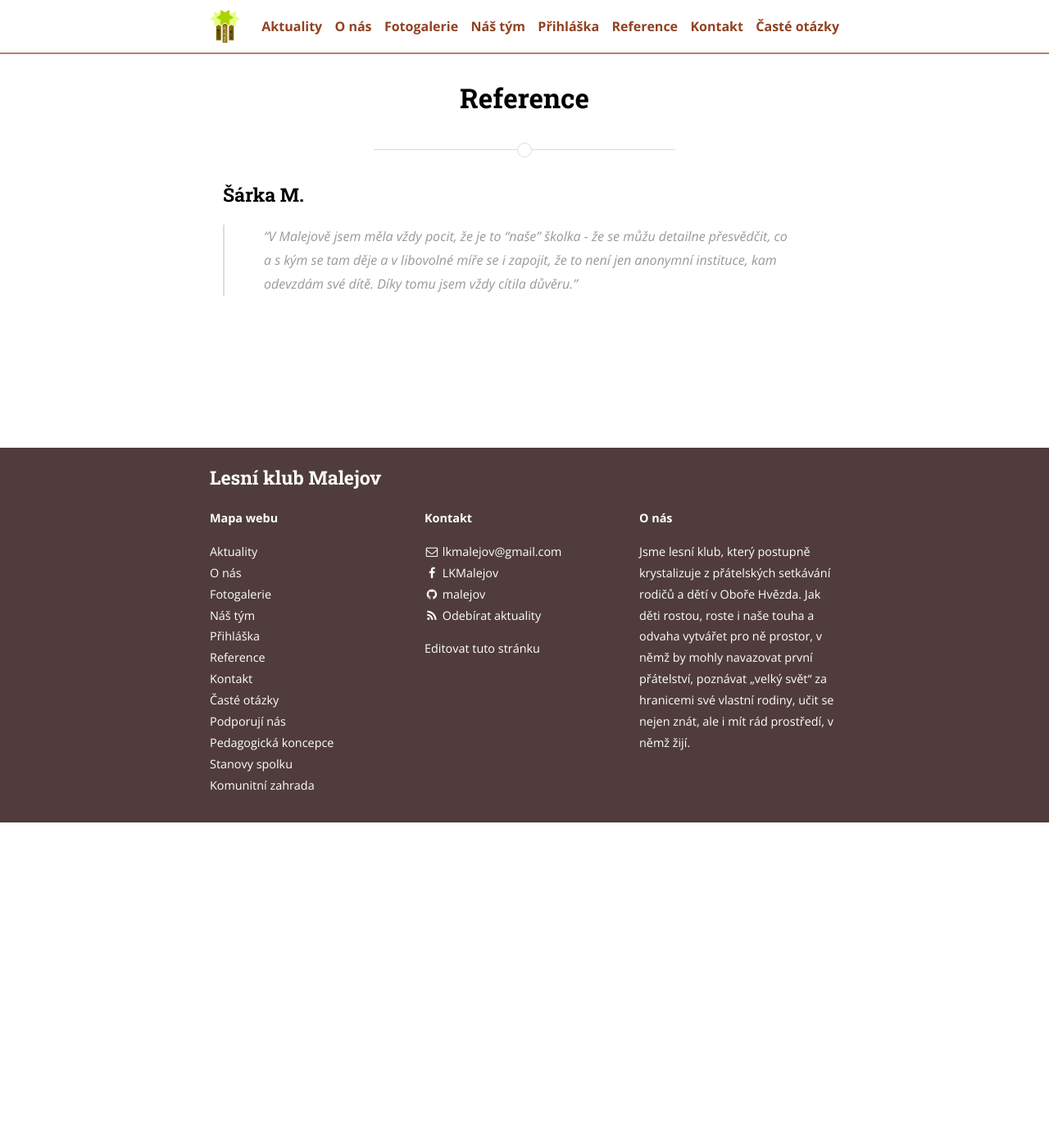
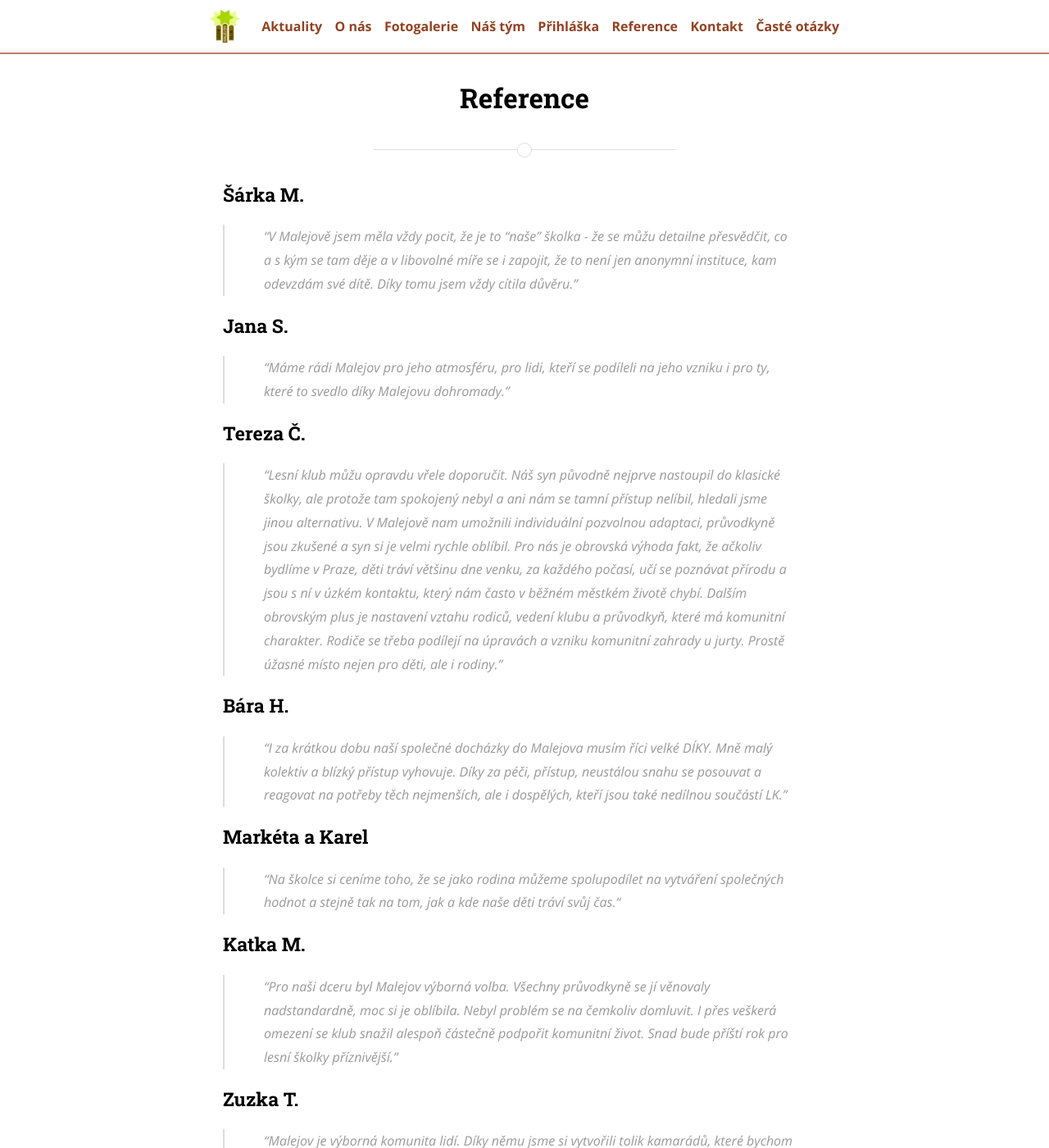
Before and after one commit to bencentra/centrarium, a Jekyll site: the page built from reference.md, in a window 1280 px wide and 1400 px high. Shown: the whole window at 82% size. Built offline with Jekyll 4.4.1, drawn with Linux system fonts in a browser that asks for light colours; nearby versions of some CDN libraries; some of the changed text lies outside the part shown.

Commit message:
Update reference.md

```diff
--- a/reference.md
+++ b/reference.md
@@ -8,3 +8,27 @@ permalink: /reference/
 ### Šárka M.
 
 > “V Malejově jsem měla vždy pocit, že je to "naše" školka - že se můžu detailne přesvědčit, co a s kým se tam děje a v libovolné míře se i zapojit, že to není jen anonymní instituce, kam odevzdám své dítě. Díky tomu jsem vždy cítila důvěru.”
+
+### Jana S.
+
+> “Máme rádi Malejov pro jeho atmosféru, pro lidi, kteří se podíleli na jeho vzniku i pro ty, které to svedlo díky Malejovu dohromady.”
+
+### Tereza Č.
+
+> “Lesní klub můžu opravdu vřele doporučit. Náš syn původně nejprve nastoupil do klasické školky, ale protože tam spokojený nebyl a ani nám se tamní přístup nelíbil, hledali jsme jinou alternativu. V Malejově nam umožnili individuální pozvolnou adaptaci, průvodkyně jsou zkušené a syn si je velmi rychle oblíbil. Pro nás je obrovská výhoda fakt, že ačkoliv bydlíme v Praze, děti tráví většinu dne venku, za každého počasí, učí se poznávat přírodu a jsou s ní v úzkém kontaktu, který nám často v běžném městkém životě chybí. Dalším obrovským plus je nastavení vztahu rodiců, vedení klubu a průvodkyň, které má komunitní charakter. Rodiče se třeba podílejí na úpravách a vzniku komunitní zahrady u jurty. Prostě úžasné místo nejen pro děti, ale i rodiny.”
+
+### Bára H.
+
+> “I za krátkou dobu naší společné docházky do Malejova musím říci velké DÍKY. Mně malý kolektiv a blízký přístup vyhovuje. Díky za péči, přístup, neustálou snahu se posouvat a reagovat na potřeby těch nejmenších, ale i dospělých, kteří jsou také nedílnou součástí LK.”
+
+### Markéta a Karel
+
+> “Na školce si ceníme toho, že se jako rodina můžeme spolupodílet na vytváření společných hodnot a stejně tak na tom, jak a kde naše děti tráví svůj čas.“
+
+### Katka M.
+
+> “Pro naši dceru byl Malejov výborná volba. Všechny průvodkyně se jí věnovaly nadstandardně, moc si je oblíbila. Nebyl problém se na čemkoliv domluvit. I přes veškerá omezení se klub snažil alespoň částečně podpořit komunitní život. Snad bude příští rok pro lesní školky příznivější.”
+
+### Zuzka T.
+
+> “Malejov je výborná komunita lidí. Díky němu jsme si vytvořili tolik kamarádů, které bychom nikdy neměli. Dcera je z klubu nadšená a odmítá jakoukoli jinou formu vzdělání - i to, že jednou bude muset odejít do školy :-)”
```
